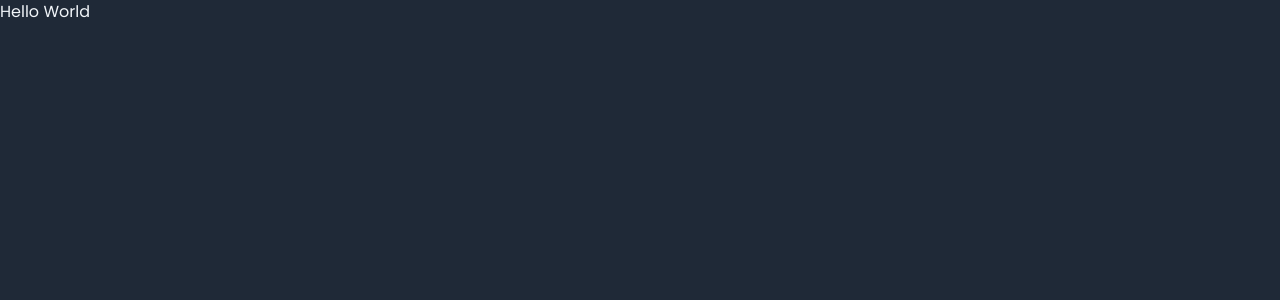
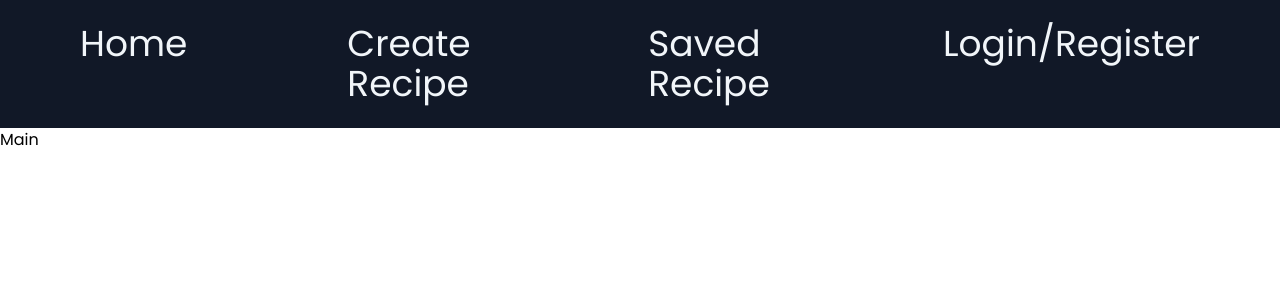
Before and after one commit to L0giXX/recipe-app, a Next.js app: page / in a window 1280 px wide. Shown: the top 300 px of the page. Built offline with nearby package versions, Linux system fonts and the light colour scheme.

Commit message:
created signup and login function request

```diff
--- a/package.json
+++ b/package.json
@@ -14,6 +14,7 @@
     "@types/react": "18.2.14",
     "@types/react-dom": "18.2.6",
     "autoprefixer": "10.4.14",
+    "bcryptjs": "^2.4.3",
     "eslint": "8.44.0",
     "eslint-config-next": "13.4.8",
     "next": "13.4.8",
@@ -24,6 +25,7 @@
     "typescript": "5.1.6"
   },
   "devDependencies": {
+    "@types/bcryptjs": "^2.4.2",
     "prisma": "^4.16.2"
   }
 }
--- /dev/null
+++ b/src/app/(client)/auth/page.tsx
@@ -0,0 +1,7 @@
+import React from "react";
+
+function LoginRegister() {
+  return <div>page</div>;
+}
+
+export default LoginRegister;
--- /dev/null
+++ b/src/app/(client)/create-recipe/page.tsx
@@ -0,0 +1,7 @@
+import React from "react";
+
+function CreateRecipe() {
+  return <div>page</div>;
+}
+
+export default CreateRecipe;
--- /dev/null
+++ b/src/app/(client)/saved-recipes/page.tsx
@@ -0,0 +1,7 @@
+import React from "react";
+
+function SavedRecipes() {
+  return <div>page</div>;
+}
+
+export default SavedRecipes;
--- /dev/null
+++ b/src/app/api/user/login/route.ts
@@ -0,0 +1,24 @@
+import { NextResponse } from "next/server";
+import prisma from "../../../../utils/prisma";
+import bcrypt from "bcryptjs";
+
+export async function POST(request: Request) {
+  const body = await request.json();
+  const { username, password } = body;
+  const user = await prisma.user.findUnique({
+    where: {
+      username,
+    },
+  });
+  if (!user) {
+    return NextResponse.json(
+      { error: "User " + username + " not found" },
+      { status: 404 }
+    );
+  }
+  const match = await bcrypt.compare(password, user.password);
+  if (!match) {
+    return NextResponse.json({ error: "Password incorrect" }, { status: 401 });
+  }
+  return NextResponse.redirect("http://localhost:3000", { status: 200 });
+}
--- /dev/null
+++ b/src/app/api/user/signup/route.ts
@@ -0,0 +1,28 @@
+import { NextResponse } from "next/server";
+import prisma from "../../../../utils/prisma";
+import bcrypt from "bcryptjs";
+
+export async function POST(request: Request) {
+  const body = await request.json();
+  const { username, password } = body;
+  const hash = await bcrypt.hash(password, 10);
+  const usern = await prisma.user.findUnique({
+    where: {
+      username,
+    },
+  });
+
+  if (!usern) {
+    const user = await prisma.user.create({
+      data: {
+        username,
+        password: hash,
+      },
+    });
+    return NextResponse.json(
+      { message: "User " + user.username + " created" },
+      { status: 201 }
+    );
+  }
+  return NextResponse.json({ error: "User not found" }, { status: 404 });
+}
--- a/src/app/globals.css
+++ b/src/app/globals.css
@@ -5,5 +5,4 @@
 
 body {
   font-family: "Poppins", sans-serif;
-  @apply bg-gray-800 text-slate-100;
 }
--- a/src/app/layout.tsx
+++ b/src/app/layout.tsx
@@ -1,4 +1,5 @@
 import "./globals.css";
+import Navbar from "./navbar";
 
 export const metadata = {
   title: "Create Next App",
@@ -12,7 +13,10 @@ export default function RootLayout({
 }) {
   return (
     <html lang="en">
-      <body>{children}</body>
+      <body>
+        <Navbar />
+        {children}
+      </body>
     </html>
   );
 }
--- /dev/null
+++ b/src/app/navbar.tsx
@@ -0,0 +1,26 @@
+import React from "react";
+import Link from "next/link";
+function Navbar() {
+  return (
+    <nav className="bg-gray-900 border-gray-200 py-6  ">
+      <div className="container flex items-center mx-auto justify-center">
+        <ul className="flex text-4xl text-slate-100">
+          <li className="mx-20">
+            <Link href="/">Home</Link>
+          </li>
+          <li className="mx-20">
+            <Link href="/create-recipe">Create Recipe</Link>
+          </li>
+          <li className="mx-20">
+            <Link href="/saved-recipes">Saved Recipe</Link>
+          </li>
+          <li className="mx-20">
+            <Link href="/auth">Login/Register</Link>
+          </li>
+        </ul>
+      </div>
+    </nav>
+  );
+}
+
+export default Navbar;
--- a/src/app/page.tsx
+++ b/src/app/page.tsx
@@ -1,9 +1,5 @@
-import Image from 'next/image'
+import Image from "next/image";
 
 export default function Home() {
-  return (
-    <main className="">
-      Hello World
-    </main>
-  )
+  return <main className="">Main</main>;
 }
```
Also changed, not shown: 2 other files (tests, documents, lock files or other folders).
